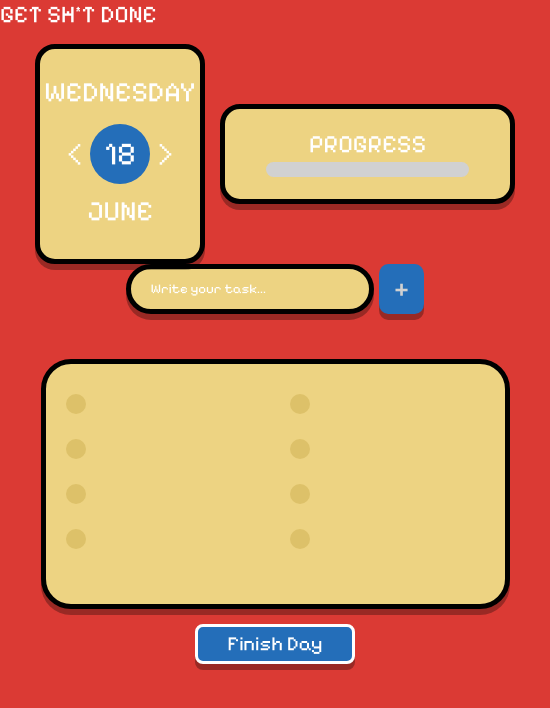
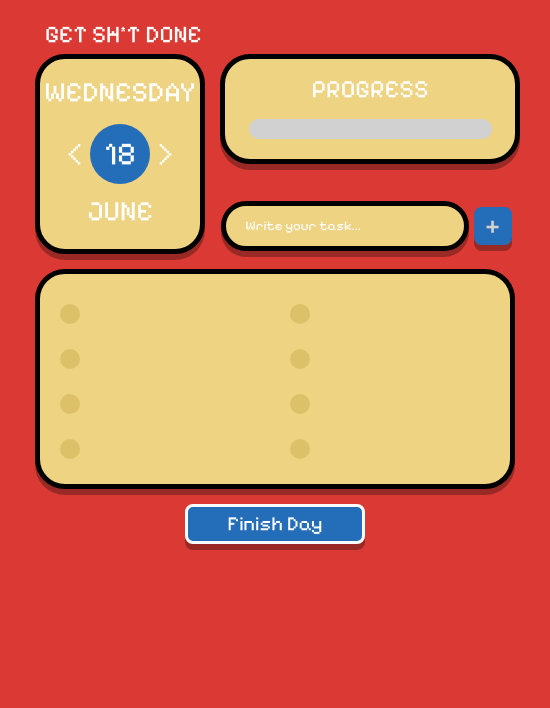
Before and after one commit to ShafinRezwan/ToDoList, an Electron app: page index.html in a window 550 px wide. Drawn offline with Linux system fonts and the light colour scheme.

Commit message:
finished ui

```diff
--- a/style.css
+++ b/style.css
@@ -7,7 +7,7 @@
   --page: #EDD382;
   --accent: #246EB9;
   --text: #ffffff;
-  --checked: #5DC128
+  --checked: #5DC128;
 }
 
 
@@ -15,6 +15,9 @@
  /*With border-box, the padding and border included inside the declared width/height*/
 html {
   box-sizing: border-box;
+  width: 100vw;
+  height: 100vh;
+  overflow: hidden;
 }
 
 *, *::before, *::after {
@@ -27,6 +30,10 @@ html {
 body{
     color: var(--text);
     background-color: var(--bg) ;
+    padding-bottom: 0;
+    margin-bottom: 0;
+    overflow:hidden;
+
 }
 
 #app-name {
@@ -34,6 +41,10 @@ body{
     font-weight: 400;
     font-size: 1.5rem;
     color: var(--text);
+    position: relative;
+    top: 10px;
+    left: 45px;
+    margin-top: 10px;
 
 }
 
@@ -48,6 +59,8 @@ body{
   width: 100%;
   margin-bottom: 30px;
   padding: 15px 35px;
+  align-items: flex-start;
+  gap: 10px;
 }
 
 
@@ -55,11 +68,11 @@ body{
 .calendar {
     background-color: var(--page);
     border: 5px solid #000000;
-    border-radius: 20px;
+    border-radius: 30px;
     box-shadow: 0px 6px 0px 0px rgba(0, 0, 0, 0.3);
     padding: 15px 15px;
     width: 170px;
-    height: 220px;
+    height: 200px;
     text-align: center;
     justify-content: center;
     align-items: center;
@@ -97,6 +110,11 @@ body{
   line-height: 60px;
   color: var(--text);
   margin: 5px;
+  transition: color 0.3s ease;
+}
+
+#date.finish {
+  color: var(--checked);
 }
 
 #back, #forward {
@@ -122,23 +140,29 @@ body{
 .progress {
     background-color: var(--page);
     border: 5px solid #000000;
-    width: 295px;
-    height: 100px;
-    padding: 20px 30px;
+    width: 300px;
+    height: 110px;
+    padding: 20px 10px;
     text-align: center;
-    border-radius: 20px;
+    border-radius: 30px;
     box-shadow: 0px 6px 0px 0px rgba(0, 0, 0, 0.3);
+    position: relative;
+    left: 5px;
+
 }
 
 #progress-title {
     font-weight: 400;
     font-size: 25px;
+    padding-bottom: 15px;
+    margin-top: -5px;
 }
 
 #progress-bar {
     width: 90%;
-    height: 15px;
+    height: 30px;
     appearance: none;
+    padding-bottom: 10px;
 }
 
 #progress-bar::-webkit-progress-bar {
@@ -157,8 +181,11 @@ body{
 .add-task {
     display: flex;
     align-items: center;
-    width: 100%;
+    width: 90%;
     justify-content: center;
+    position: relative;
+    top: -63px;
+    left: 115px;
 
 }
 
@@ -193,30 +220,35 @@ body{
     color: #D1D1D1;
     box-shadow: 0px 6px 0px 0px rgba(0, 0, 0, 0.3);
     font-size: 26px;
-    padding: 0 15px;
+    width: 38px;
+    height: 38px;
+    padding: 0 10px;
     border: none;
     border-radius: 20%;
     cursor: pointer;
+    align-self: center;
 }
 
 /* to do list */
 
 .todo-container {
+    margin-top: 20px;
+    margin-bottom: 0;
     display: flex;
     flex-direction: column;
-    justify-content: space-between;
     align-items: center;
 
 }
 
 .task-board {
-    width: 469px;
-    height: 250px;
+    width: 480px;
+    height: 220px;
     background-color: var(--page);
     border-radius: 30px;
     border: 5px solid #000000;
     box-shadow: 0px 6px 0px 0px rgba(0, 0, 0, 0.3);
     padding: 20px 20px;
+    margin-top: -90px;
 }
 
 .task-list  {
@@ -286,14 +318,16 @@ body{
 
 .finish-day {
   padding: 5px 30px;
-
   font-size: 20px;
   background-color: var(--accent);
   color: var(--text);
   border: 3px solid white;
   border-radius: 8px;
-  margin: 15px;
+  margin-top: 15px;
   cursor: pointer;
+  margin-bottom: 15px;
+  padding: 5px 40px;
+  display: inline-block;
   box-shadow: 0px 6px 0px 0px rgba(0, 0, 0, 0.3);
   transition: background-color 0.5s, box-shadow 0.2s;
 }
--- a/task.js
+++ b/task.js
@@ -36,9 +36,9 @@ function currentTime(date) {
     dateElement.textContent = String(today.getDate()).padStart(2,'0');
     monthElement.textContent = monthsOfYear[today.getMonth()];
 
-    const finishBtn = document.querySelector('.finish-day');
-    finishBtn.classList.remove('over');
-    finishBtn.textContent = 'Finish Day';
+    toggleFinish(date);
+
+
 };
 
 
@@ -54,14 +54,56 @@ const circles =  document.querySelectorAll(".circle-toggle");
     });
 
 
-const finishDay = document.querySelector(".finish-day");
-finishDay.addEventListener('click', () => {
-    const isFinished = finishDay.classList.toggle('over');
+// finish day toggle
+function toggleFinish(date) {
+    const finishDay = document.querySelector(".finish-day");
+    const dateKey = getDateKey(date);
+    // checks if date has already been marked "finished"
+    const isFinished = localStorage.getItem(`day-finished-${dateKey}`) === 'true';
+    const dateElement = document.querySelector('#date');
+
+     // set initial button
     if (isFinished) {
-        finishDay.textContent = "Day Over"
-    }
-    else {
-         finishDay.textContent = 'Finish Day';
+        finishDay.classList.add('over');
+        finishDay.textContent = "Day Over";
+        dateElement.classList.add('finish');
+    } else {
+        finishDay.classList.remove('over');
+        finishDay.textContent = "Finish Day";
+        dateElement.classList.remove('finish');
     }
 
-});
+    // Remove old event listener if one exists
+    // clone button without previously attached event listeners
+    const newButton = finishDay.cloneNode(true);
+    finishDay.parentNode.replaceChild(newButton, finishDay);
+
+    newButton.addEventListener('click', () => {
+        const updatedState = !newButton.classList.contains('over');
+
+        // Update state when button is clicked
+        if (updatedState) {
+            newButton.classList.add('over');
+            newButton.textContent = "Day Over";
+            dateElement.classList.add('finish');
+        } else {
+            newButton.classList.remove('over');
+            newButton.textContent = "Finish Day";
+            dateElement.classList.remove('finish');
+        }
+        // Save new state to localStorage
+        localStorage.setItem(`day-finished-${dateKey}`, updatedState);
+    });
+
+};
+
+  // Format as 'YYYY-MM-DD'
+function getDateKey(date) {
+  return date.toISOString().split('T')[0];
+}
+
+function addTask() {
+    const newTask = document.querySelector("#todo-input");
+    const addTaskBtn = document.querySelector('#add-task-btn');
+
+}
```
